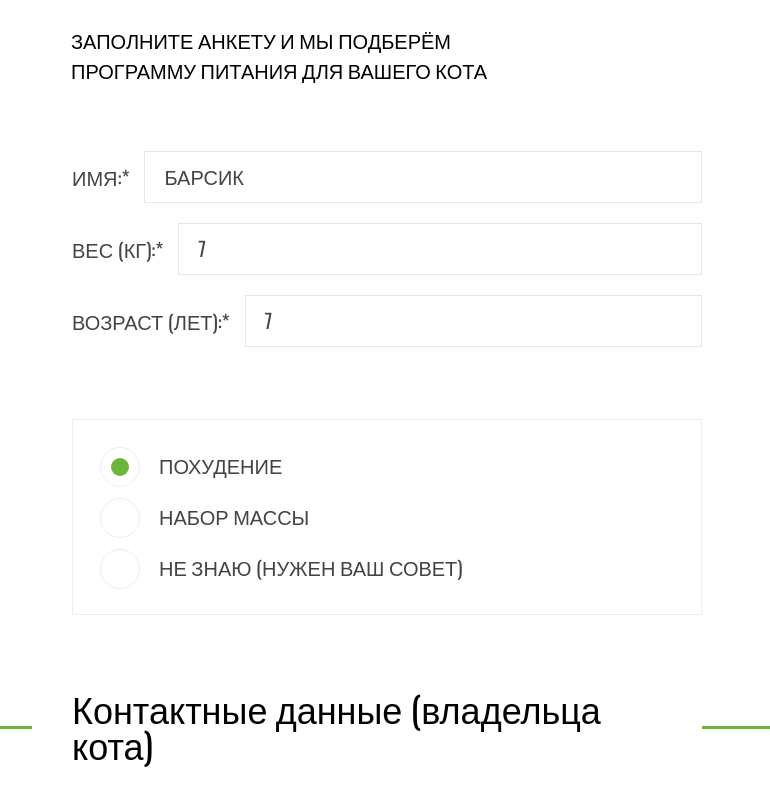
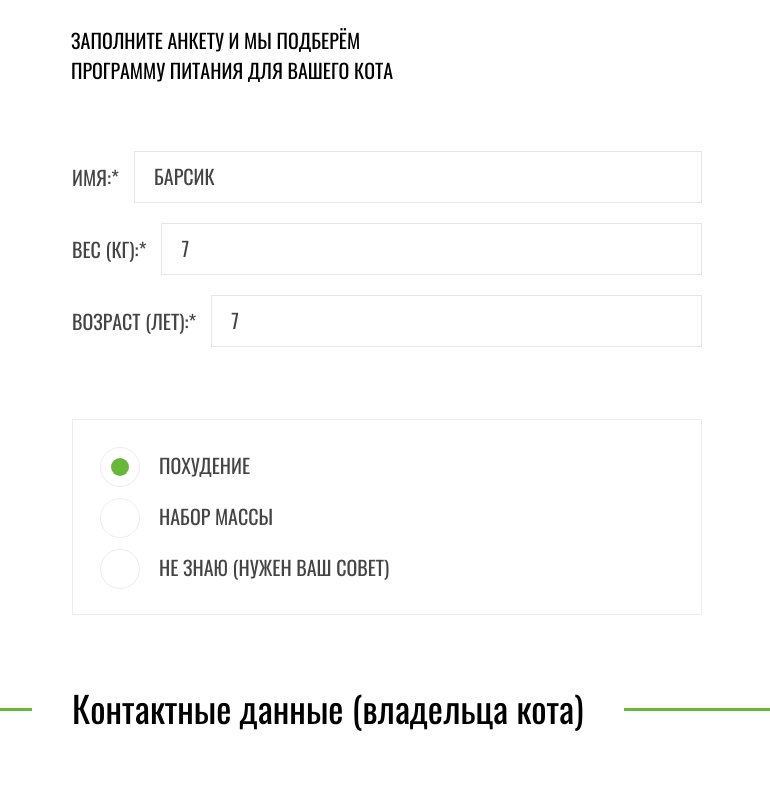
Before and after one commit to Drenyash/cat-energy, a website: page source/form.html in a window 1280 px wide. Shown: the part 230-1020 px from the top of the page, without its empty margins (255-1025 px from the left). Drawn offline with nearby package versions, Linux system fonts and the light colour scheme.

Commit message:
Добавлен локальный шрифт

```diff
--- a/source/form.html
+++ b/source/form.html
@@ -5,7 +5,8 @@
   <meta charset="UTF-8">
   <meta name="viewport" content="width=device-width, initial-scale=1.0">
   <title>Кэт Энерджи - Программа</title>
-  <link href="https://fonts.googleapis.com/css2?family=Oswald:wght@300;400;500;700&display=swap" rel="stylesheet">
+  <link rel="preload" href="fonts/oswaldmedium.woff2" as="fonts">
+  <link rel="preload" href="fonts/oswaldregular.woff2" as="fonts">
   <link rel="stylesheet" href="css/style.min.css">
 </head>
 
@@ -61,21 +62,21 @@
             <div class="selection__first">
               <fieldset class="selection__outline">
                 <div class="selection__item">
-                  <label class="selection__item--comment">Имя:*</label>
+                  <label class="selection__item--comment" for="name">Имя:*</label>
                   <div class="selection__input--wrapper">
-                    <input class="selection__input" type="text" placeholder="Барсик" required>
+                    <input class="selection__input" type="text" id="name" placeholder="Барсик" required>
                   </div>
                 </div>
                 <div class="selection__item">
-                  <label class="selection__item--comment">Вес (кг):*</label>
+                  <label class="selection__item--comment" for="weight">Вес (кг):*</label>
                   <div class="selection__input--wrapper">
-                    <input class="selection__input" type="number" placeholder="7" required>
+                    <input class="selection__input" type="number" id="weight" placeholder="7" required>
                   </div>
                 </div>
                 <div class="selection__item selection__item--last">
-                  <label class="selection__item--comment">Возраст (лет):*</label>
+                  <label class="selection__item--comment" for="yold">Возраст (лет):*</label>
                   <div class="selection__input--wrapper">
-                    <input class="selection__input" type="number" placeholder="7" required>
+                    <input class="selection__input" type="number" id="yold" placeholder="7" required>
                   </div>
                 </div>
               </fieldset>
--- a/source/sass/blocks/header.scss
+++ b/source/sass/blocks/header.scss
@@ -192,7 +192,7 @@
     display: flex;
     flex-wrap: wrap;
     justify-content: space-between;
-    max-width: 480px;
+    max-width: 500px;
   }
   .menu-list__item {
     border: none;
@@ -254,10 +254,14 @@
     height: 59px;
   }
   .main-menu {
-    min-width: 480px;
+    max-width: 640px;
+  }
+  .menu-list {
+    max-width: none;
   }
   .menu-list__link {
     padding-top: 14px;
+    margin-left: 25px;
     font-size: 20px;
     line-height: 24px;
     color: #ffffff;
--- a/source/sass/blocks/main.scss
+++ b/source/sass/blocks/main.scss
@@ -3,7 +3,7 @@ body {
   padding: 0;
   min-width: 320px;
 
-  font-family: 'Oswald', sans-serif;
+  font-family: "Oswald", arial, sans-serif;
   font-weight: 400;
   font-size: 14px;
 }
--- a/source/sass/blocks/map.scss
+++ b/source/sass/blocks/map.scss
@@ -4,6 +4,10 @@
 }
 .map--darkness {
   background-color: #f2f2f2;
+}
+
+.map iframe {
+  border: none;
 }
 
 @media (max-width: 767px) {
--- /dev/null
+++ b/source/sass/fonts.scss
@@ -0,0 +1,19 @@
+@font-face {
+  font-weight: 400;
+  font-family: "Oswald";
+  font-style: normal;
+
+  font-display: swap;
+  src: url("../fonts/oswaldregular.woff2") format("woff2"),
+       url("../fonts/oswaldregular.woff") format("woff");
+}
+
+@font-face {
+  font-weight: 500;
+  font-family: "Oswald";
+  font-style: normal;
+
+  font-display: swap;
+  src: url("../fonts/oswaldmedium.woff2") format("woff2"),
+       url("../fonts/oswaldmedium.woff") format("woff");
+}
--- a/source/sass/style.scss
+++ b/source/sass/style.scss
@@ -1,5 +1,6 @@
 @import "variables";
 @import "normalize";
+@import "fonts";
 @import "blocks/main";
 @import "blocks/header";
 @import "blocks/page-main__header";
```
Also changed, not shown: source/catalog.html (+2 -1 lines), source/index.html (+2 -1 lines), source/css/style.css, source/css/style.min.css, source/fonts/oswaldmedium.woff (added), source/fonts/oswaldmedium.woff2 (added), source/fonts/oswaldregular.woff (added), source/fonts/oswaldregular.woff2 (added).
